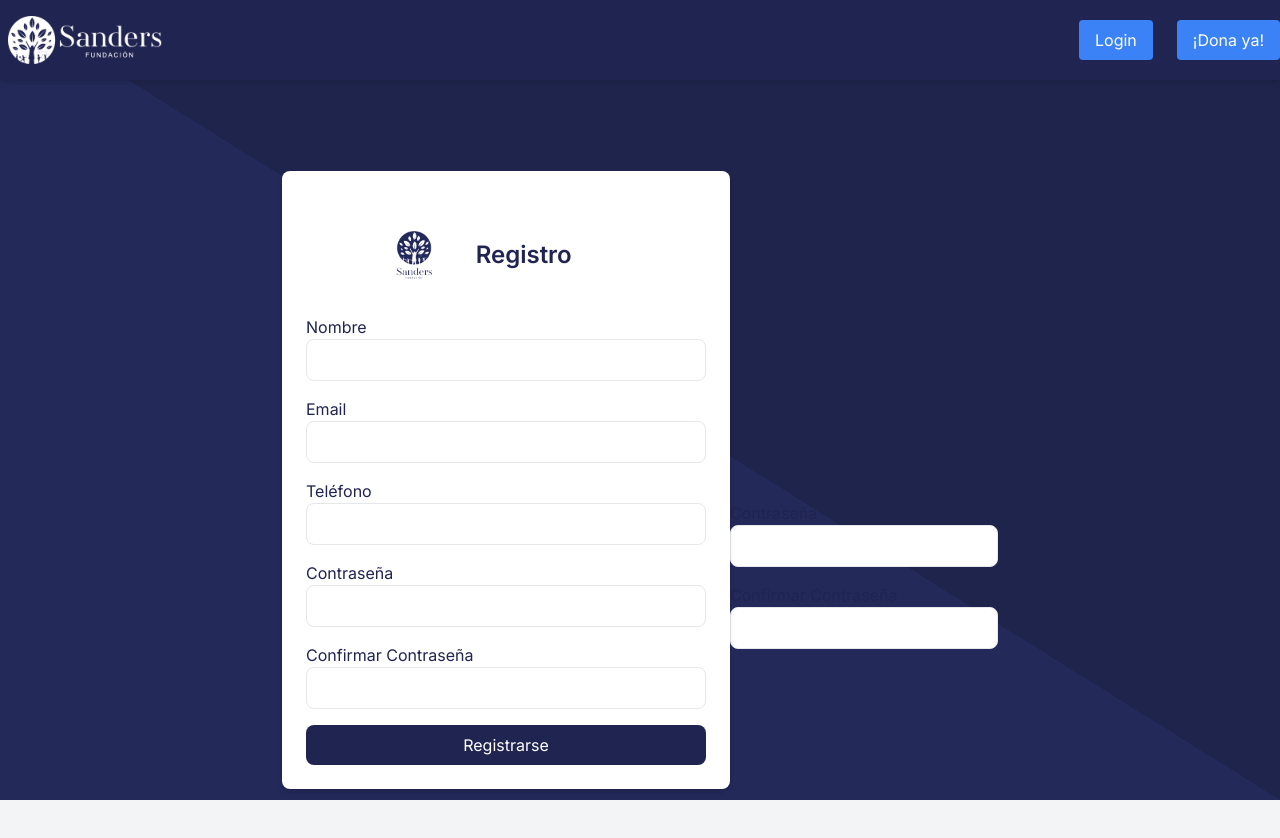
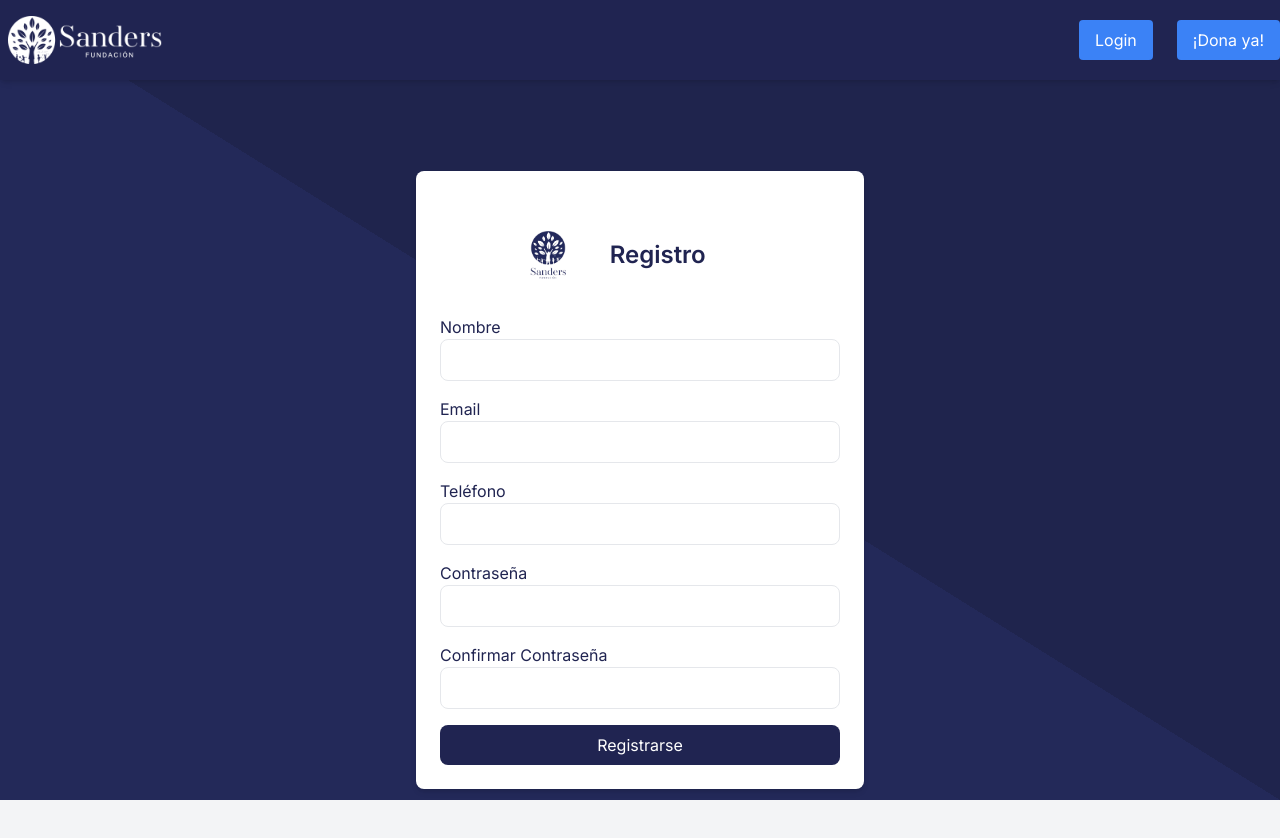
Before and after one commit to omaration21/sandersapp, a Next.js app in the folder frontend/: page /signup in a window 1280 px wide. Shown: the top 838 px of the page. Built offline with nearby package versions, Linux system fonts and the light colour scheme.

Commit message:
arreglo de registro

```diff
--- a/frontend/src/app/signup/page.tsx
+++ b/frontend/src/app/signup/page.tsx
@@ -13,7 +13,6 @@ const SignUp = () => {
   const [phone, setPhone] = useState('');
   const [error, setError] = useState<string | null>(null);
   const router = useRouter();
-
 
   const handleSubmit = async (e: React.FormEvent) => {
     e.preventDefault();
@@ -40,7 +39,6 @@ const SignUp = () => {
       console.error('Error en el registro:', error);
     }
   };
-
 
   return (
     <div className="min-h-screen bg-gray-100">
@@ -148,71 +146,8 @@ const SignUp = () => {
             </button>
           </form>
         </div>
-          <form onSubmit={handleSubmit}>
-            {error && <p className="text-red-500 mb-4">{error}</p>}
-            <div className="mb-4">
-              <label htmlFor="name" className="block text-[#202451]">Nombre</label>
-              <input
-                id="name"
-                type="text"
-                className="w-full px-4 py-2 border rounded-lg text-[#202451]"
-                value={name}
-                onChange={(e) => setName(e.target.value)}
-                required
-              />
-            </div>
-            <div className="mb-4">
-              <label htmlFor="email" className="block text-[#202451]">Email</label>
-              <input
-                id="email"
-                type="email"
-                className="w-full px-4 py-2 border rounded-lg text-[#202451]"
-                value={email}
-                onChange={(e) => setEmail(e.target.value)}
-                required
-              />
-            </div>
-            <div className="mb-4">
-              <label htmlFor="phone" className="block text-[#202451]">Teléfono</label>
-              <input
-                id="phone"
-                type="tel"
-                className="w-full px-4 py-2 border rounded-lg text-[#202451]"
-                value={phone}
-                onChange={(e) => setPhone(e.target.value)}
-              />
-            </div>
-            <div className="mb-4 relative">
-              <label htmlFor="password" className="block text-[#202451]">Contraseña</label>
-              <input
-                id="password"
-                type="password"
-                className="w-full px-4 py-2 border rounded-lg text-gray-900"
-                value={password}
-                onChange={(e) => setPassword(e.target.value)}
-                required
-              />
-            </div>
-            <div className="mb-4 relative">
-              <label htmlFor="confirmPassword" className="block text-[#202451]">Confirmar Contraseña</label>
-              <input
-                id="confirmPassword"
-                type="password"
-                className="w-full px-4 py-2 border rounded-lg text-gray-900"
-                value={confirmPassword}
-                onChange={(e) => setConfirmPassword(e.target.value)}
-                required
-              />
-            </div>
-            <button
-              type="submit"
-              className="w-full bg-[#202451] text-white py-2 px-4 rounded-lg hover:bg-[#1f3b6d] transition-colors duration-300"
-            >
-              Registrarse
-            </button>
-          </form>
-        </div>
       </div>
+    </div>
   );
 };
 
```
